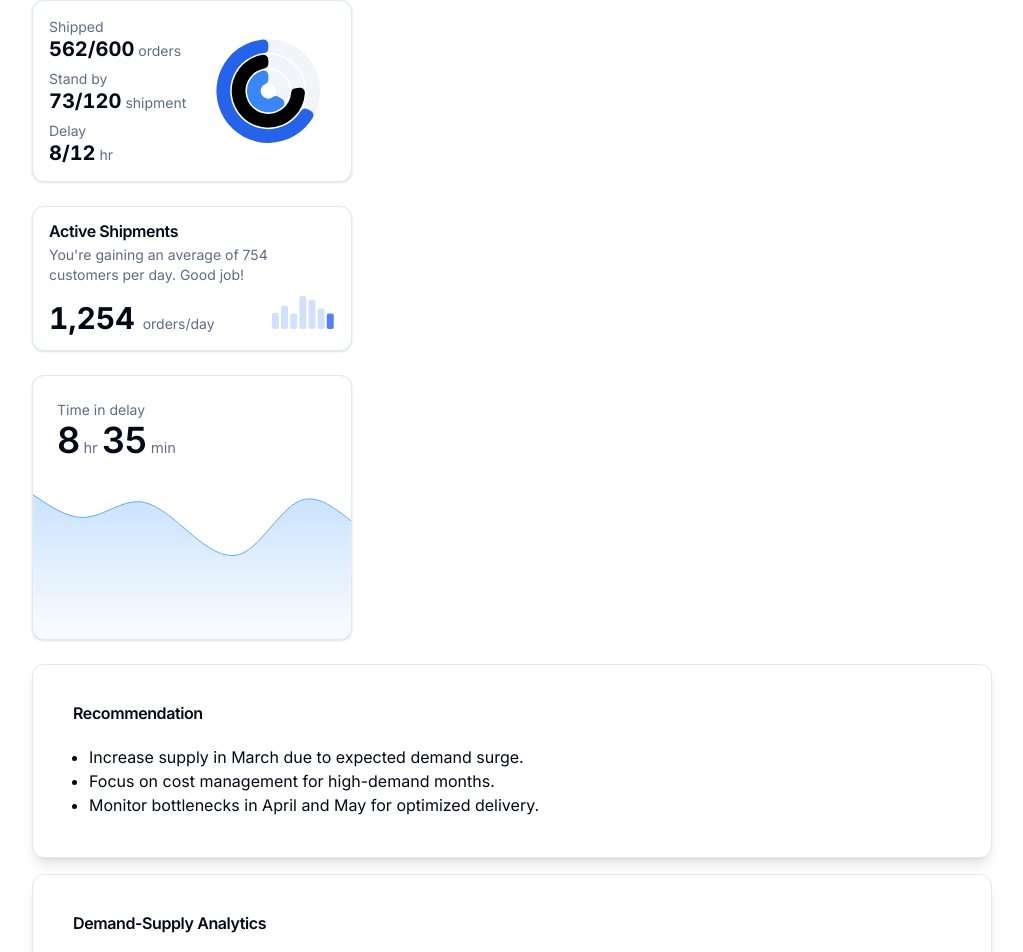
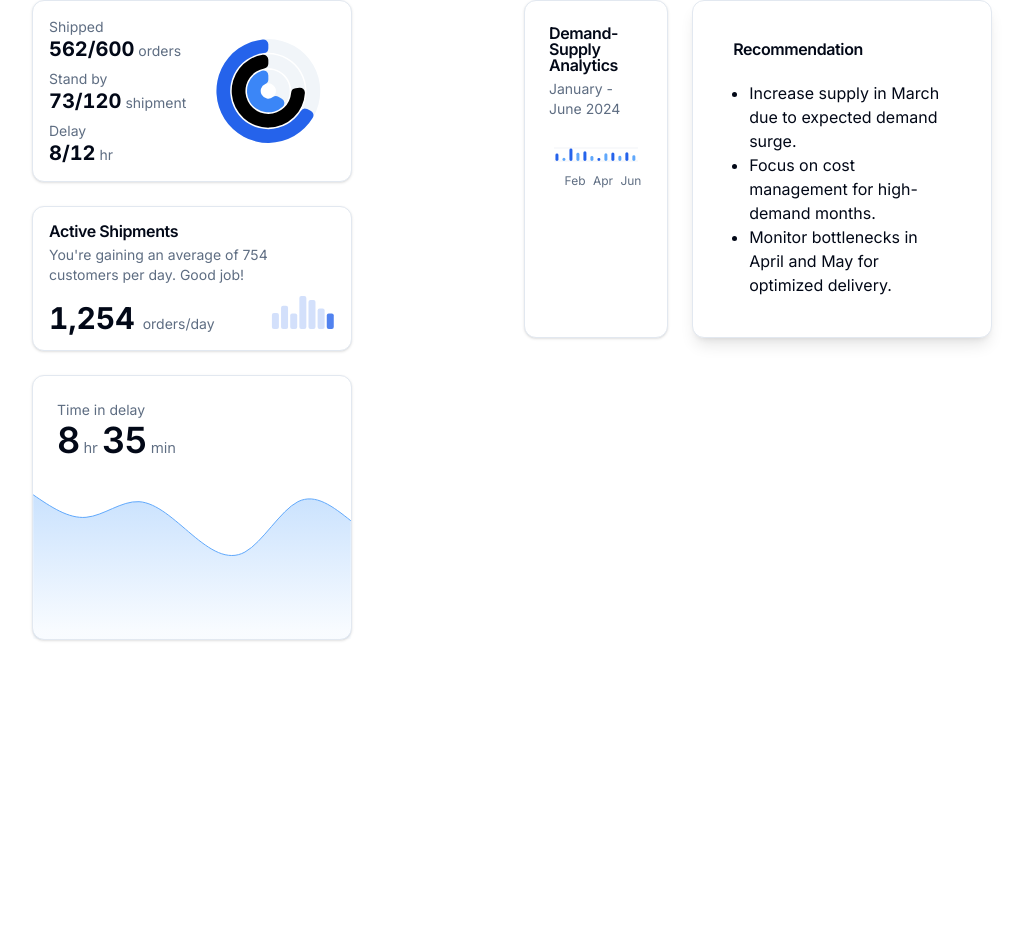
Before and after one commit to vaxad/logivoyage, a Next.js app: page /analytics in a window 1280 px wide. Shown: the part 846-1798 px from the top of the page, without its empty margins (256-1279 px from the left). After the commit the page ends 1518 px from the top, so only its background shows below. Built offline with nearby package versions, Linux system fonts and the light colour scheme.

Commit message:
fix: analytics page

```diff
--- a/package.json
+++ b/package.json
@@ -41,7 +41,6 @@
     "next": "14.2.15",
     "next-themes": "^0.3.0",
     "react": "^18",
-    "react-chartjs-2": "^5.2.0",
     "react-dom": "^18",
     "react-hook-form": "^7.53.1",
     "react-is": "^18.3.1",
--- a/src/components/custom/charts/charts-01.tsx
+++ b/src/components/custom/charts/charts-01.tsx
@@ -33,7 +33,24 @@ import {
   ChartTooltipContent,
 } from "@/components/ui/chart";
 import { Separator } from "@/components/ui/separator";
-import AnalyticsDashboard from "@/components/ui/demandgraph";
+import { SupplyDemandGraph } from "./twin-bar";
+
+
+
+const RecommendationCard = () => (
+  <Card className="p-4 w-full h-fit bg-white shadow-lg">
+    <CardHeader>
+      <CardTitle>Recommendation</CardTitle>
+    </CardHeader>
+    <CardContent>
+      <ul className="list-disc ml-4">
+        <li>Increase supply in March due to expected demand surge.</li>
+        <li>Focus on cost management for high-demand months.</li>
+        <li>Monitor bottlenecks in April and May for optimized delivery.</li>
+      </ul>
+    </CardContent>
+  </Card>
+);
 
 export default function Charts() {
   return (
@@ -885,7 +902,12 @@ export default function Charts() {
             </ChartContainer>
           </CardContent>
         </Card>
-        <AnalyticsDashboard/>
+      </div>
+      <div className="grid w-full flex-1">
+        <div className="flex gap-6">
+          <SupplyDemandGraph />
+          <RecommendationCard />
+        </div>
       </div>
     </div>
   );
--- /dev/null
+++ b/src/components/custom/charts/twin-bar.tsx
@@ -0,0 +1,80 @@
+"use client"
+
+import { TrendingUp } from "lucide-react"
+import { Bar, BarChart, CartesianGrid, XAxis } from "recharts"
+
+import {
+    Card,
+    CardContent,
+    CardDescription,
+    CardFooter,
+    CardHeader,
+    CardTitle,
+} from "@/components/ui/card"
+import {
+    ChartConfig,
+    ChartContainer,
+    ChartTooltip,
+    ChartTooltipContent,
+} from "@/components/ui/chart"
+
+export const description = "A multiple bar chart"
+
+const chartData = [
+    { month: "January", demand: 186, supply: 80 },
+    { month: "February", demand: 305, supply: 200 },
+    { month: "March", demand: 237, supply: 120 },
+    { month: "April", demand: 73, supply: 190 },
+    { month: "May", demand: 209, supply: 130 },
+    { month: "June", demand: 214, supply: 140 },
+]
+
+const chartConfig = {
+    demand: {
+        label: "Demand",
+        color: "hsl(var(--chart-1))",
+    },
+    supply: {
+        label: "Supply",
+        color: "hsl(var(--chart-2))",
+    },
+} satisfies ChartConfig
+
+export function SupplyDemandGraph() {
+    return (
+        <Card className="w-1/2">
+            <CardHeader>
+                <CardTitle>Demand-Supply Analytics</CardTitle>
+                <CardDescription>January - June 2024</CardDescription>
+            </CardHeader>
+            <CardContent>
+                <ChartContainer config={chartConfig}>
+                    <BarChart accessibilityLayer data={chartData}>
+                        <CartesianGrid vertical={false} />
+                        <XAxis
+                            dataKey="month"
+                            tickLine={false}
+                            tickMargin={10}
+                            axisLine={false}
+                            tickFormatter={(value) => value.slice(0, 3)}
+                        />
+                        <ChartTooltip
+                            cursor={false}
+                            content={<ChartTooltipContent indicator="dashed" />}
+                        />
+                        <Bar dataKey="demand" fill="var(--color-demand)" radius={4} />
+                        <Bar dataKey="supply" fill="var(--color-supply)" radius={4} />
+                    </BarChart>
+                </ChartContainer>
+            </CardContent>
+            {/* <CardFooter className="flex-col items-start gap-2 text-sm">
+                <div className="flex gap-2 font-medium leading-none">
+                    Trending up by 5.2% this month <TrendingUp className="h-4 w-4" />
+                </div>
+                <div className="leading-none text-muted-foreground">
+                    Showing total visitors for the last 6 months
+                </div>
+            </CardFooter> */}
+        </Card>
+    )
+}
--- a/src/components/ui/demandgraph.tsx
+++ /dev/null
@@ -1,61 +0,0 @@
-import React from 'react';
-import { Card, CardHeader, CardTitle, CardContent } from "@/components/ui/card";
-import { Bar } from 'react-chartjs-2';
-import { Chart as ChartJS, CategoryScale, LinearScale, BarElement, Title, Tooltip, Legend } from 'chart.js';
-
-ChartJS.register(CategoryScale, LinearScale, BarElement, Title, Tooltip, Legend);
-
-
-const chartData = {
-  labels: ['Jan', 'Feb', 'Mar', 'Apr', 'May'],
-  datasets: [
-    {
-      label: 'Demand',
-      data: [100, 200, 150, 300, 250],
-      backgroundColor: 'rgba(255, 99, 132, 0.5)',
-      borderColor: 'rgba(255, 99, 132, 1)',
-    },
-    {
-      label: 'Supply',
-      data: [150, 250, 200, 350, 300],
-      backgroundColor: 'rgba(54, 162, 235, 0.5)',
-      borderColor: 'rgba(54, 162, 235, 1)',
-    },
-  ],
-};
-
-
-const RecommendationCard = () => (
-  <Card className="p-4 w-full bg-white shadow-lg">
-    <CardHeader>
-      <CardTitle>Recommendation</CardTitle>
-    </CardHeader>
-    <CardContent>
-      <ul className="list-disc ml-4">
-        <li>Increase supply in March due to expected demand surge.</li>
-        <li>Focus on cost management for high-demand months.</li>
-        <li>Monitor bottlenecks in April and May for optimized delivery.</li>
-      </ul>
-    </CardContent>
-  </Card>
-);
-
-const DemandSupplyAnalyticsCard = () => (
-  <Card className="p-4 w-full bg-white shadow-lg">
-    <CardHeader>
-      <CardTitle>Demand-Supply Analytics</CardTitle>
-    </CardHeader>
-    <CardContent>
-      <Bar data={chartData} />
-    </CardContent>
-  </Card>
-);
-
-const AnalyticsDashboard = () => (
-  <div className="flex flex-wrap gap-4">
-      <RecommendationCard />
-      <DemandSupplyAnalyticsCard />
-    </div>
-);
-
-export default AnalyticsDashboard;
```
Also changed, not shown: 2 other files (tests, documents, lock files or other folders).
